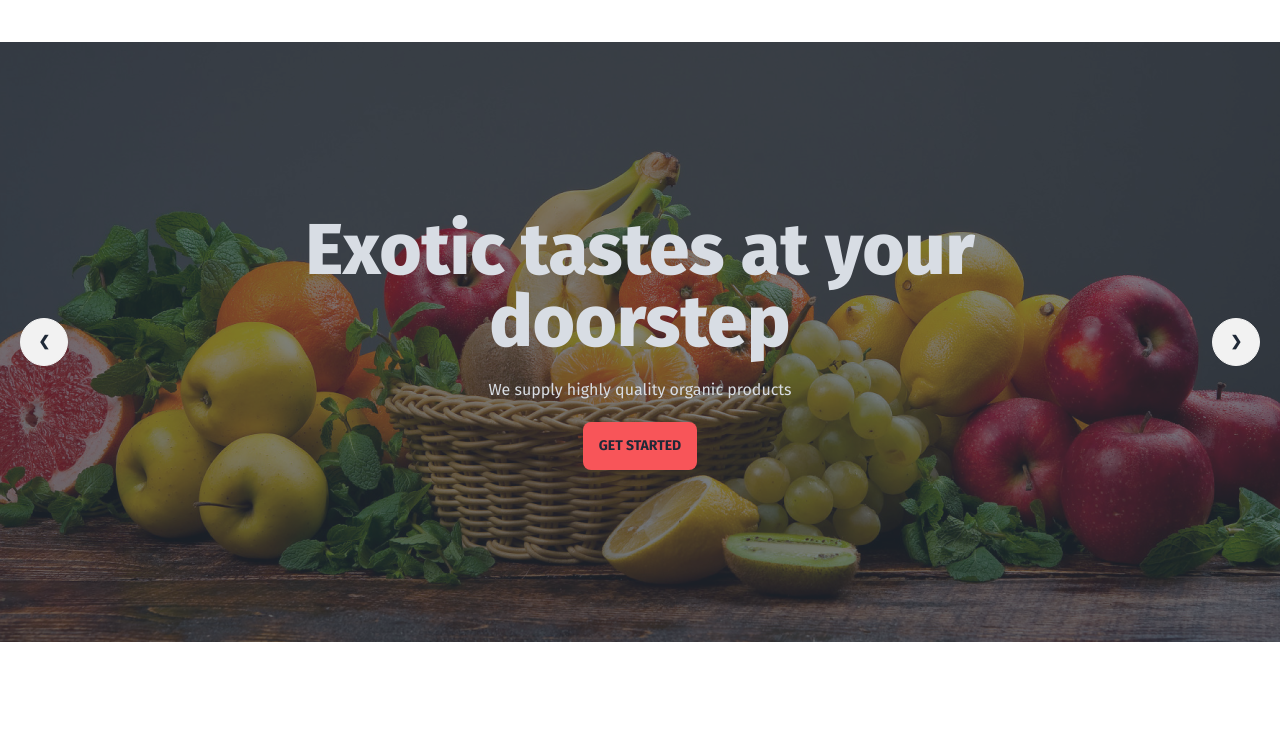
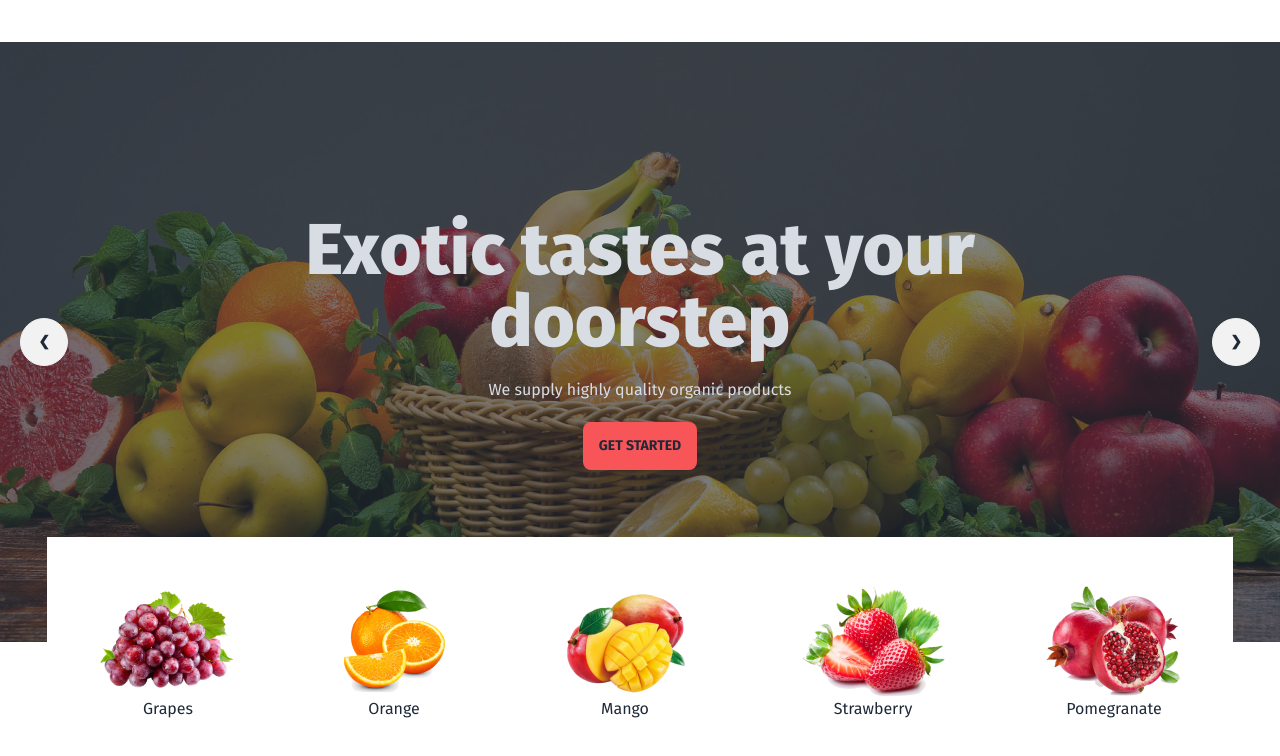
Before and after one commit to EmonTheCodeWizard/fruit-burst-assignment, a plain HTML site: page index.html in a window 1280 px wide. Shown: the part 138-894 px from the top of the page. Before the commit the page ends 800 px from the top, so only its background shows below. Drawn offline with nearby package versions, Linux system fonts and the light colour scheme; grey boxes are pictures that could not be loaded.

Commit message:
banner widget added

```diff
--- a/index.html
+++ b/index.html
@@ -92,7 +92,7 @@
   <!-- Main Section -->
   <main class="md:container md:mx-auto font-fira">
     <!-- Banner Container -->
-    <div class="mt-14">
+    <section class="mt-14">
       <div class="carousel w-full h-[600px]">
         <div id="slide1" class="carousel-item relative w-full">
           <div class="hero" style="background-image: url(./images/banner1.png);">
@@ -100,8 +100,9 @@
             <div class="hero-content text-center text-neutral-content">
               <div class="mx-auto">
                 <h1 class="mb-5 text-5xl lg:text-7xl font-extrabold">Exotic tastes at your
-                <br>
-                doorstep</h1>
+                  <br>
+                  doorstep
+                </h1>
                 <p class="mb-5">We supply highly quality organic products</p>
                 <button class="btn border-none bg-[#F85559]">Get Started</button>
               </div>
@@ -118,8 +119,9 @@
             <div class="hero-content text-center text-neutral-content">
               <div class="mx-auto">
                 <h1 class="mb-5 text-5xl lg:text-7xl font-extrabold">Exotic tastes at your
-                <br>
-                doorstep</h1>
+                  <br>
+                  doorstep
+                </h1>
                 <p class="mb-5">We supply highly quality organic products</p>
                 <button class="btn border-none bg-[#F85559]">Get Started</button>
               </div>
@@ -136,8 +138,9 @@
             <div class="hero-content text-center text-neutral-content">
               <div class="mx-auto">
                 <h1 class="mb-5 text-5xl lg:text-7xl font-extrabold">Exotic tastes at your
-                <br>
-                doorstep</h1>
+                  <br>
+                  doorstep
+                </h1>
                 <p class="mb-5">We supply highly quality organic products</p>
                 <button class="btn border-none bg-[#F85559]">Get Started</button>
               </div>
@@ -154,8 +157,9 @@
             <div class="hero-content text-center text-neutral-content">
               <div class="mx-auto">
                 <h1 class="mb-5 text-5xl lg:text-7xl font-extrabold">Exotic tastes at your
-                <br>
-                doorstep</h1>
+                  <br>
+                  doorstep
+                </h1>
                 <p class="mb-5">We supply highly quality organic products</p>
                 <button class="btn border-none bg-[#F85559]">Get Started</button>
               </div>
@@ -167,7 +171,35 @@
           </div>
         </div>
       </div>
-    </div>
+      <!-- Banner Card Section -->
+        <div class="hidden lg:flex">
+          <div class="flex justify-around max-w-7xl text-center mx-auto h-[200px] relative -top-28 bg-white py-12">
+            <div class="px-[49px]">
+              <img src="./images/fruit1.png" alt="">
+              <p>Grapes</p>
+            </div>
+            <div class="px-[49px]">
+              <img src="./images/fruit2.png" alt="">
+              <p>Orange</p>
+            </div>
+            <div class="px-[49px]">
+              <img src="./images/fruit3.png" alt="">
+              <p>Mango</p>
+            </div>
+            <div class="px-[49px]">
+              <img src="./images/fruit4.png" alt="">
+              <p>Strawberry</p>
+            </div>
+            <div class="px-[49px]">
+              <img src="./images/fruit5.png" alt="">
+              <p>Pomegranate</p>
+            </div>
+          </div>
+        </div>
+        </div>
+
+    </section>
+
   </main>
 
   <!-- Footer Section -->
```
